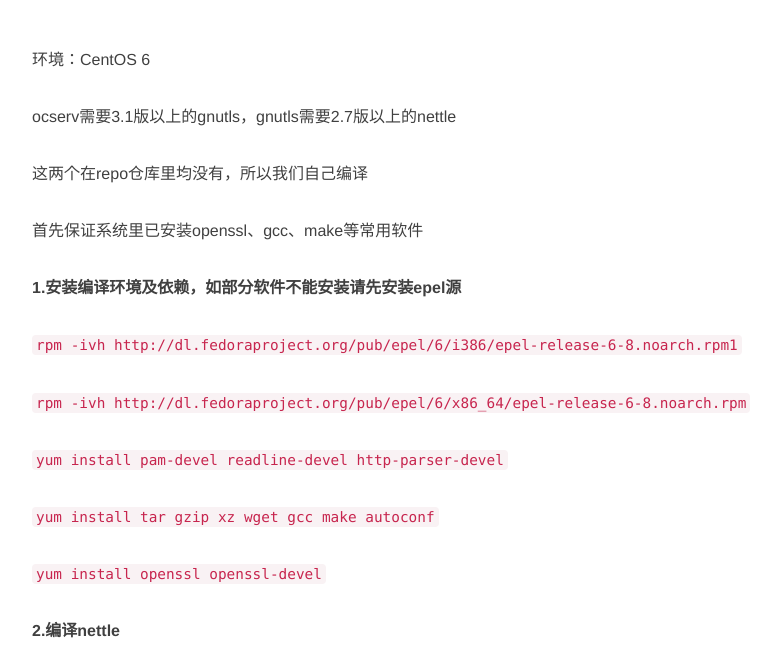
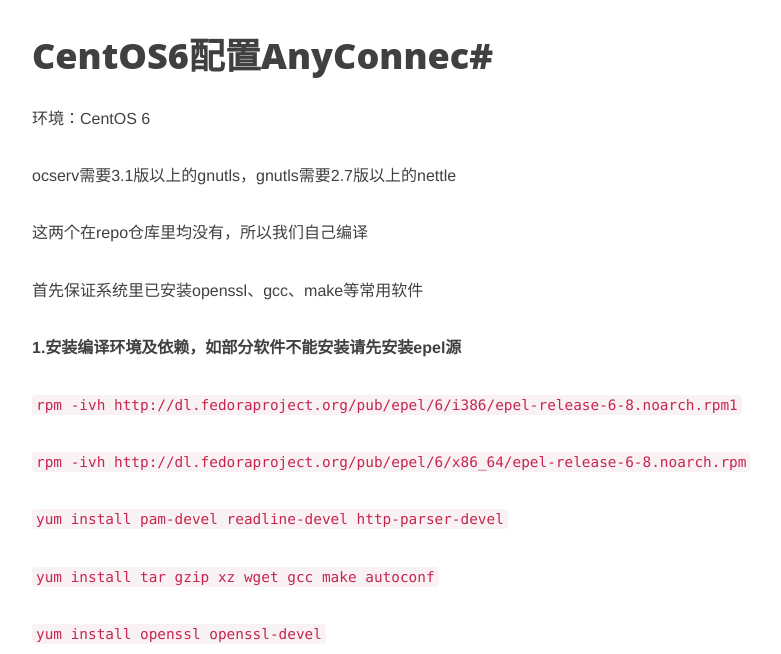
Before and after one commit to EwanZhang/EwanZhang, a Jekyll site: the page built from _posts/2015-07-04-centos6配置anyconnect.md, in a window 1280 px wide and 900 px high, cut to the strip 246-900 px from the top of the window. Shown: the whole strip, without its empty margins (233-1014 px from the left). Built offline with Jekyll 4.4.1, drawn with Linux system fonts in a browser that asks for light colours; nearby versions of some CDN libraries; comment, search, counter and statistics services are not loaded.

Commit message:
Update 2015-07-04-centos6配置anyconnect.md

```diff
--- a/_posts/2015-07-04-centos6配置anyconnect.md
+++ b/_posts/2015-07-04-centos6配置anyconnect.md
@@ -6,6 +6,8 @@
     - CentOS
     - AnyConnec
 ---
+#CentOS6配置AnyConnec#
+
 
 环境：CentOS 6
 
```
